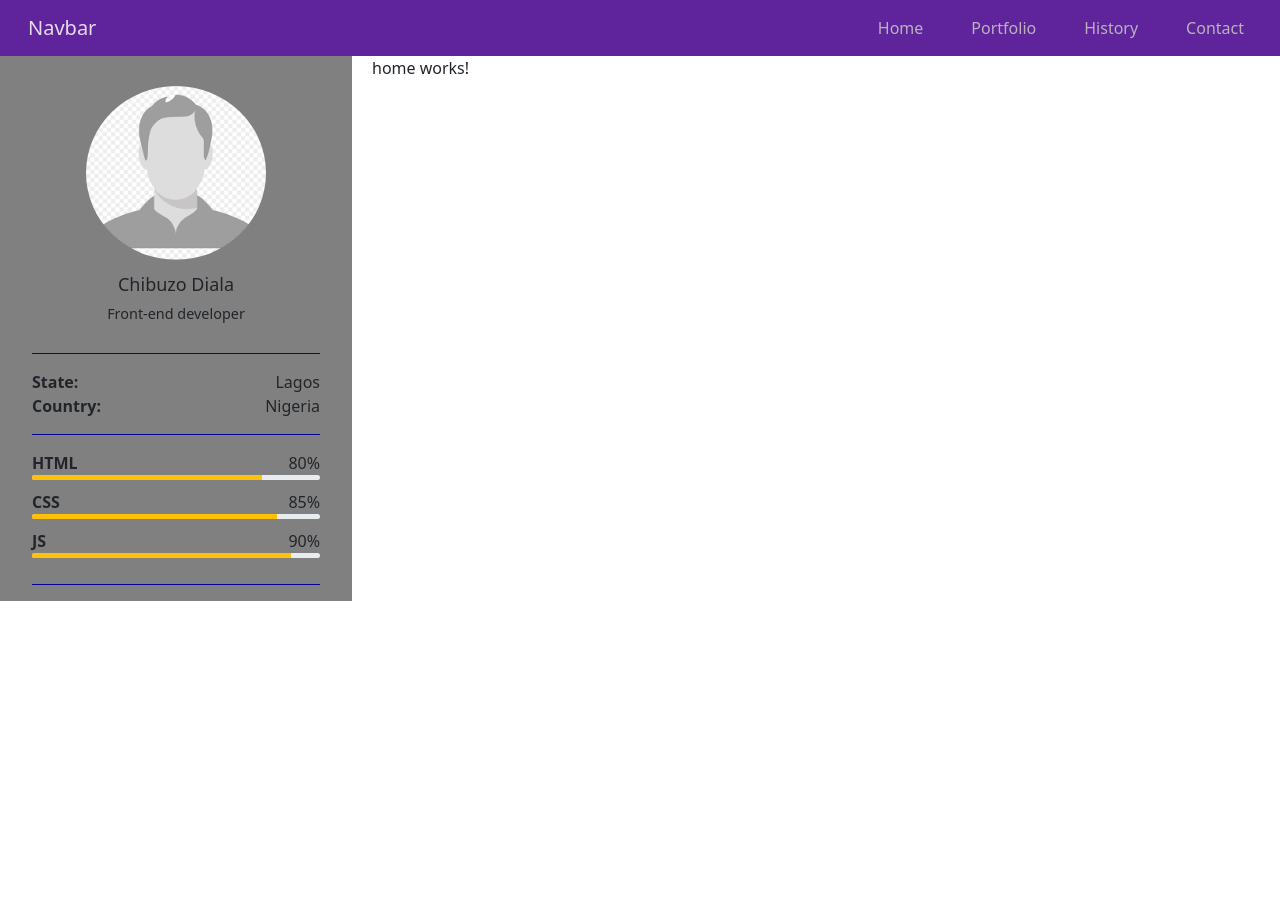
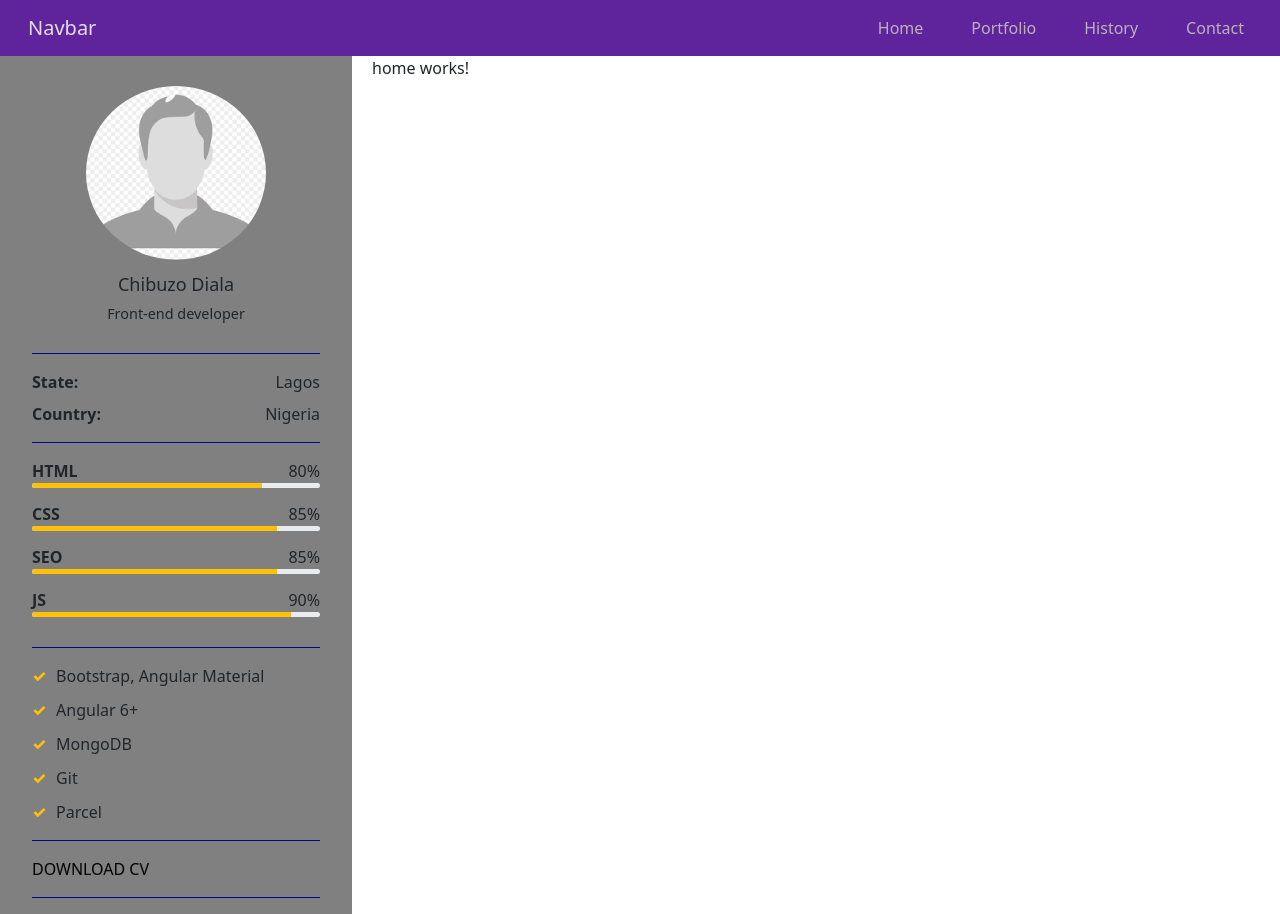
Before and after one commit to CDiala/my_portfolio, an Angular app: page / in a window 1280 px wide. Before the commit the page ends 800 px from the top, so only its background shows below. Built offline with nearby package versions, Linux system fonts and the light colour scheme.

Commit message:
Added a new skill, tech section and CV download section, and increased the skill-set margin.

```diff
--- a/src/app/shared/progress-card/progress-card.component.css
+++ b/src/app/shared/progress-card/progress-card.component.css
@@ -9,5 +9,5 @@
 }
 
 .skill-set {
-    margin-bottom: 10px;
+    margin-bottom: 14px;
 }
--- a/src/app/shared/sidenav/sidenav.component.css
+++ b/src/app/shared/sidenav/sidenav.component.css
@@ -29,6 +29,10 @@
 
 .location {
     display: flex;
+    margin-bottom: 0.5rem;
+}
+
+.location:last-of-type {
     margin-bottom: 0;
 }
 
@@ -36,3 +40,38 @@
     flex-grow: 1;
     font-weight: 700;
 }
+
+/* list items */
+.tech--list {
+    padding-left: 0;
+    margin-bottom: 0;
+}
+
+.tech--list-item {
+    list-style: none;
+    margin-bottom: 10px;
+}
+
+.tech--list-item::before {
+    content: '✓';
+    color: #ffc106;
+    font-weight: 800;
+    margin-right: 10px;
+}
+
+.tech--list-item:last-of-type {
+    margin-bottom: 0;
+}
+
+.cv-link {
+    color: black;
+    text-align: center;
+    text-decoration: none;
+    text-transform: uppercase;
+    transition: all 0.3s;
+}
+
+.cv-link:hover {
+    color: white;
+    text-decoration: underline;
+}
--- a/src/app/shared/sidenav/sidenav.component.html
+++ b/src/app/shared/sidenav/sidenav.component.html
@@ -14,9 +14,22 @@
     </p>
 </section>
 <section class="skill-section section-container">
-    <app-progress-card skill="HTML" level="80%" num="60"></app-progress-card>
-    <app-progress-card skill="CSS" level="85%" num="60"></app-progress-card>
-    <app-progress-card skill="JS" level="90%" num="60"></app-progress-card>
+    <app-progress-card skill="HTML" level="80%" num="80"></app-progress-card>
+    <app-progress-card skill="CSS" level="85%" num="85"></app-progress-card>
+    <app-progress-card skill="SEO" level="85%" num="85"></app-progress-card>
+    <app-progress-card skill="JS" level="90%" num="90"></app-progress-card>
+</section>
+<section class="tech-section section-container">
+    <ul class="tech--list">
+        <li class="tech--list-item">Bootstrap, Angular Material</li>
+        <li class="tech--list-item">Angular 6+</li>
+        <li class="tech--list-item">MongoDB</li>
+        <li class="tech--list-item">Git</li>
+        <li class="tech--list-item">Parcel</li>
+    </ul>
+</section>
+<section class="cv-pdf section-container">
+    <a href="#" class="cv-link" target="_blank">download cv</a>
 </section>
 <!-- <h1>Bootstrap In Angular Using NPM Package Manager</h1> -->
 <!-- <br>
```
